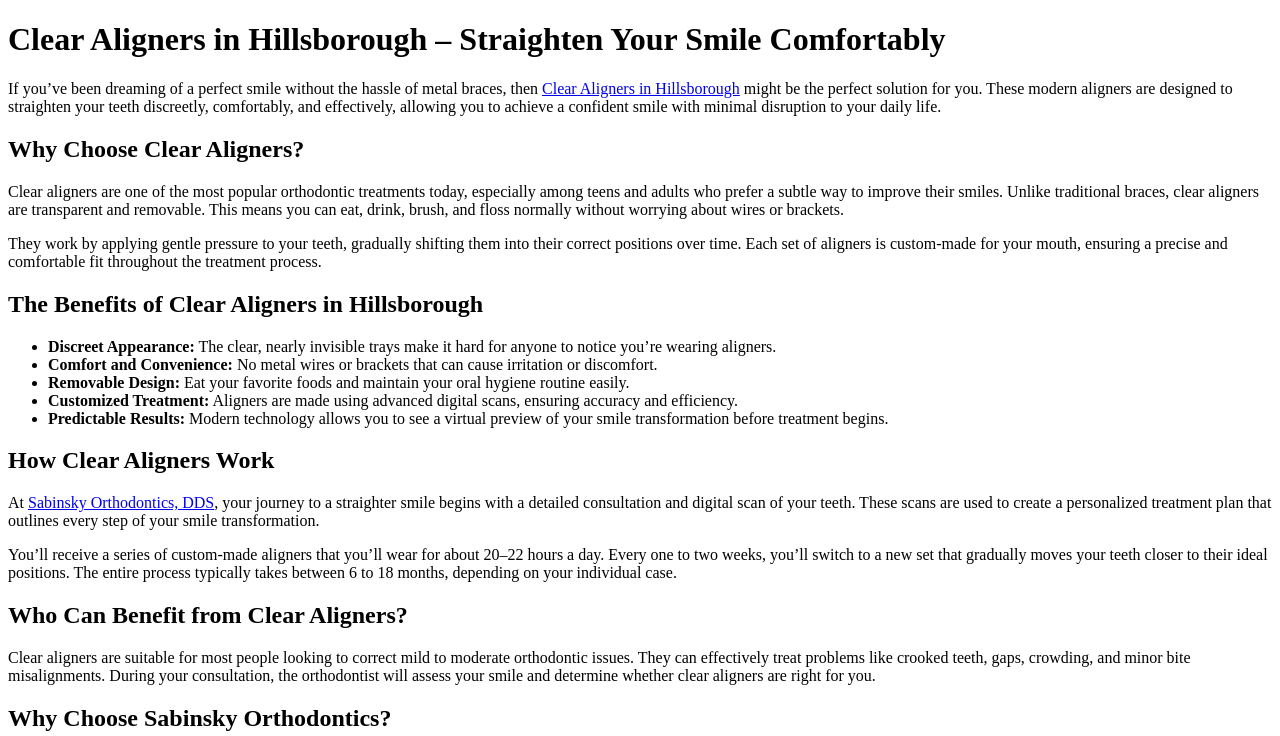
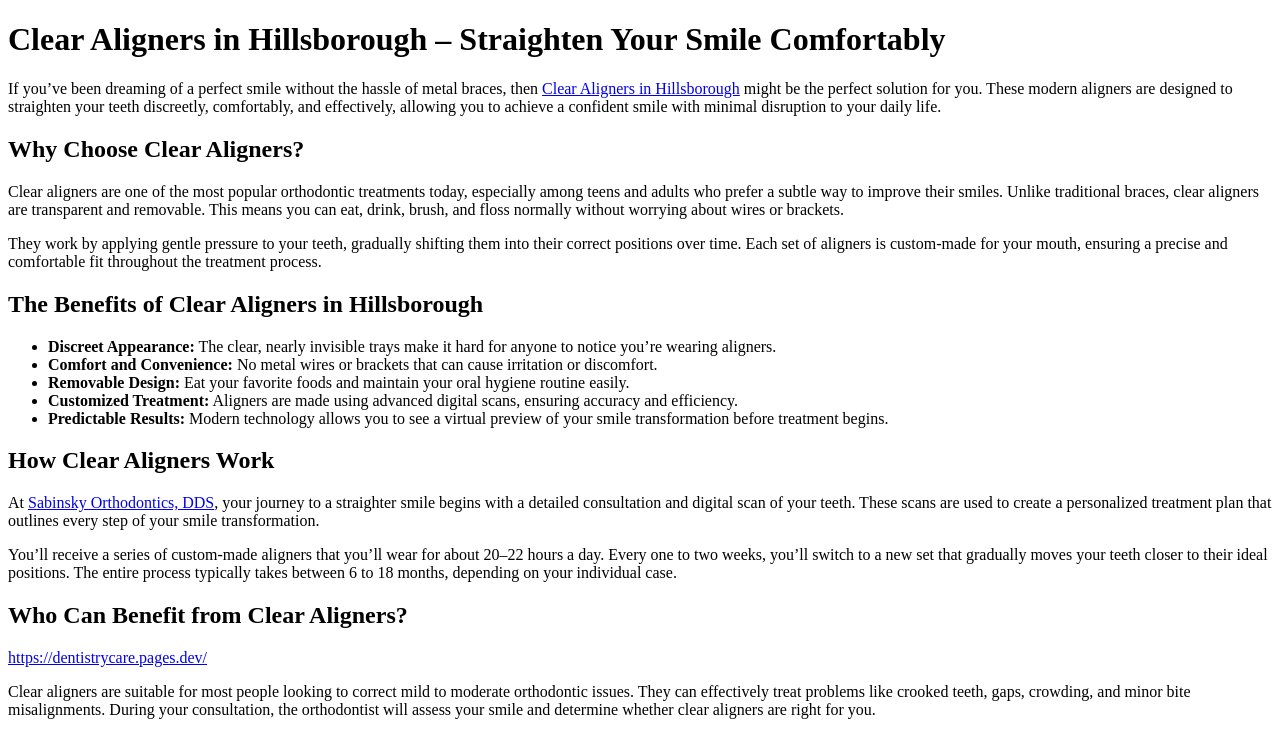
Before and after one commit to williammoris9/clearalignersinhillsborough, a plain HTML site: page index.html in a window 1280 px wide. Shown: the top 736 px of the page. Drawn offline with Linux system fonts and the light colour scheme.

Commit message:
Update index.html

```diff
--- a/index.html
+++ b/index.html
@@ -35,7 +35,9 @@
 <p>You’ll receive a series of custom-made aligners that you’ll wear for about 20–22 hours a day. Every one to two weeks, you’ll switch to a new set that gradually moves your teeth closer to their ideal positions. The entire process typically takes between 6 to 18 months, depending on your individual case.</p>
 
 <h2>Who Can Benefit from Clear Aligners?</h2>
-
+<a href="https://dentistrycare.pages.dev/" target="_blank" rel="noopener noreferrer">
+    https://dentistrycare.pages.dev/
+  </a>
 <p>Clear aligners are suitable for most people looking to correct mild to moderate orthodontic issues. They can effectively treat problems like crooked teeth, gaps, crowding, and minor bite misalignments. During your consultation, the orthodontist will assess your smile and determine whether clear aligners are right for you.</p>
 
 <h2>Why Choose Sabinsky Orthodontics?</h2>
```
